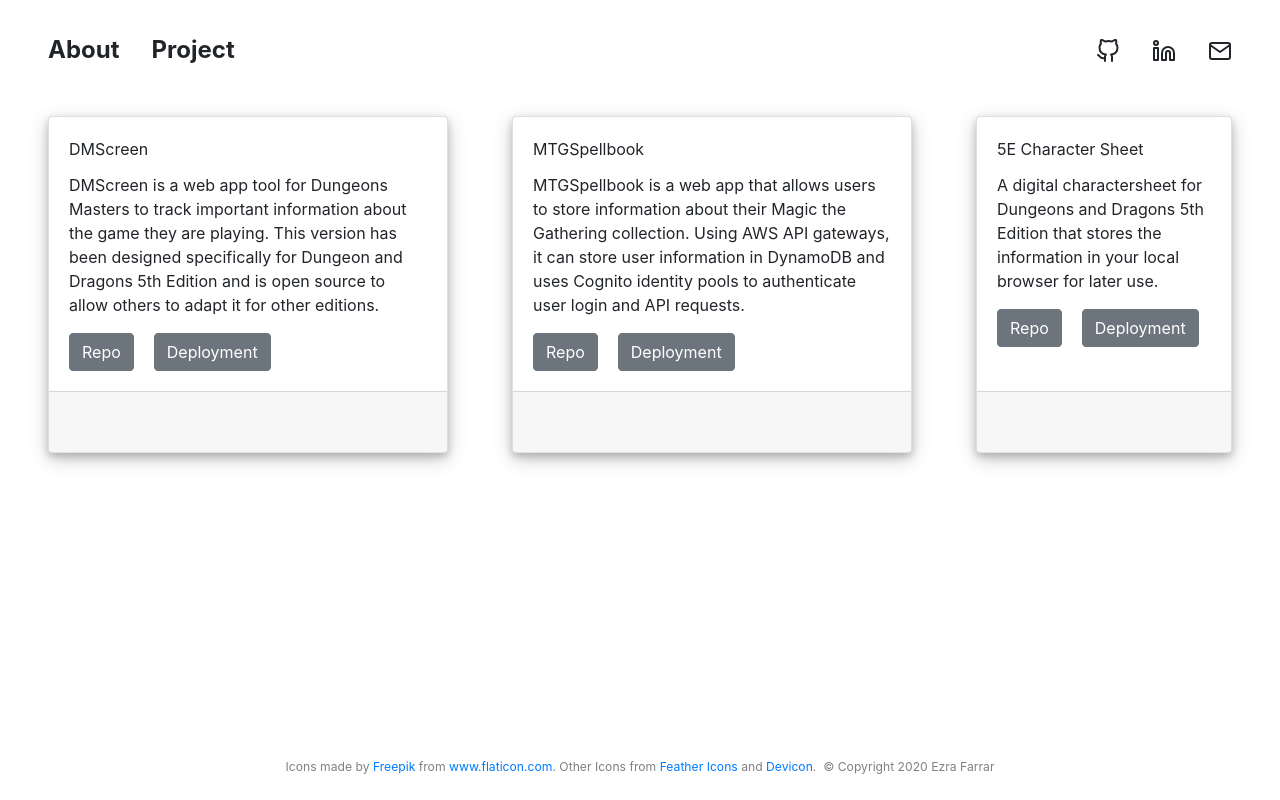
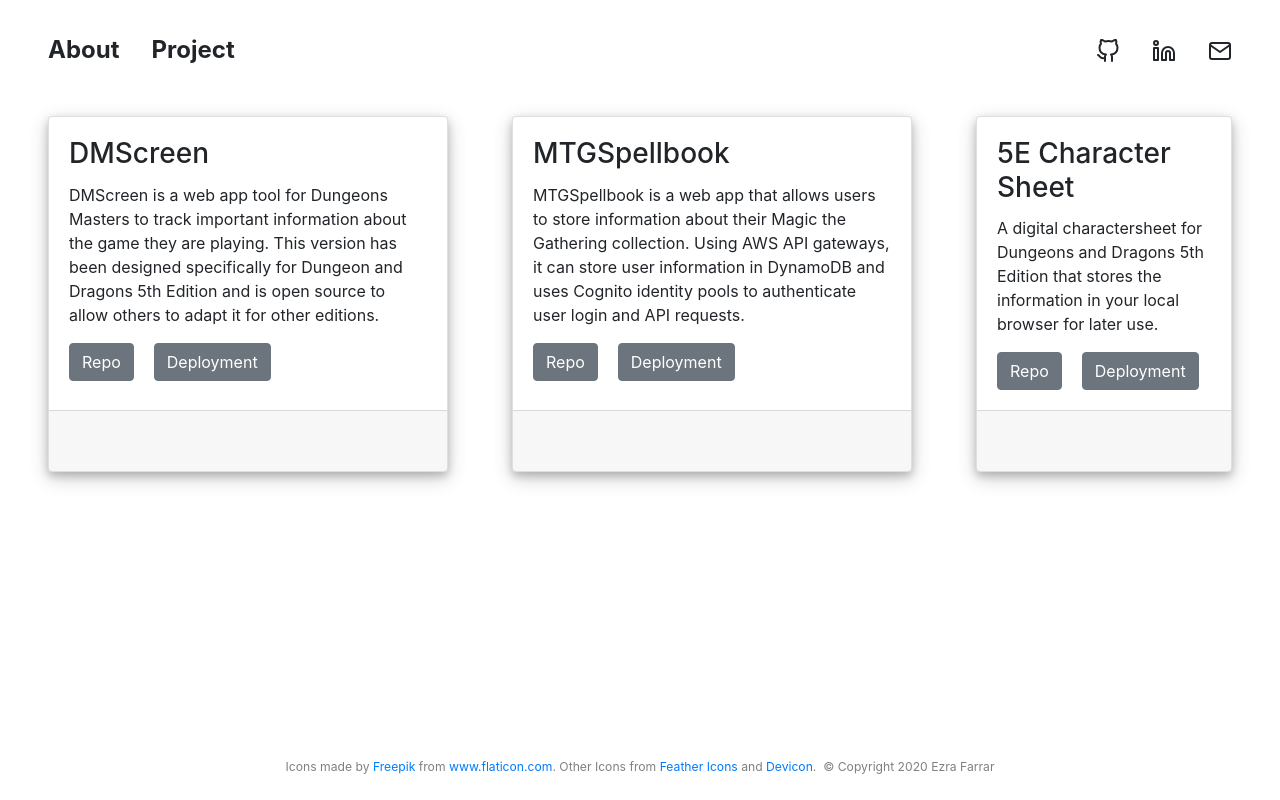
Before and after one commit to FarrarE/portfolio-spa, a React (Create React App) app: page /projects in a window 1280 px wide. Built offline with nearby package versions, Linux system fonts and the light colour scheme; some icons are missing.

Commit message:
Added headers to card titles

```diff
--- a/src/containers/Projects/index.js
+++ b/src/containers/Projects/index.js
@@ -12,7 +12,7 @@ function Projects() {
 
       <Card className="card">
         <CardBody>
-          <CardTitle>DMScreen</CardTitle>
+          <CardTitle><h3>DMScreen</h3></CardTitle>
           <CardText>DMScreen is a web app tool for Dungeons Masters to track important information about the game they are playing. This version has been designed specifically for Dungeon and Dragons 5th Edition and is open source to allow others to adapt it for other editions.</CardText>
           <CardLink href="https://github.com/FarrarE/DMScreen?" target="_blank">
             <Button>Repo</Button>
@@ -29,7 +29,7 @@ function Projects() {
       </Card>
       <Card className="card">
         <CardBody>
-          <CardTitle>MTGSpellbook</CardTitle>
+          <CardTitle><h3>MTGSpellbook</h3></CardTitle>
           <CardText>MTGSpellbook is a web app that allows users to store information about their Magic the Gathering collection. Using AWS API gateways, it can store user information in DynamoDB and uses Cognito identity pools to authenticate user login and API requests.
           </CardText>
           <CardLink href="https://github.com/FarrarE/mtgspellbook?" target="_blank">
@@ -48,7 +48,7 @@ function Projects() {
       </Card>
       <Card className="card">
         <CardBody>
-          <CardTitle>5E Character Sheet</CardTitle>
+          <CardTitle><h3>5E Character Sheet</h3></CardTitle>
           <CardText>A digital charactersheet for Dungeons and Dragons 5th Edition that stores the information in your local browser for later use.</CardText>
           <CardLink href="https://github.com/FarrarE/5eCharacterSheet?" target="_blank">
             <Button>Repo</Button>
```
